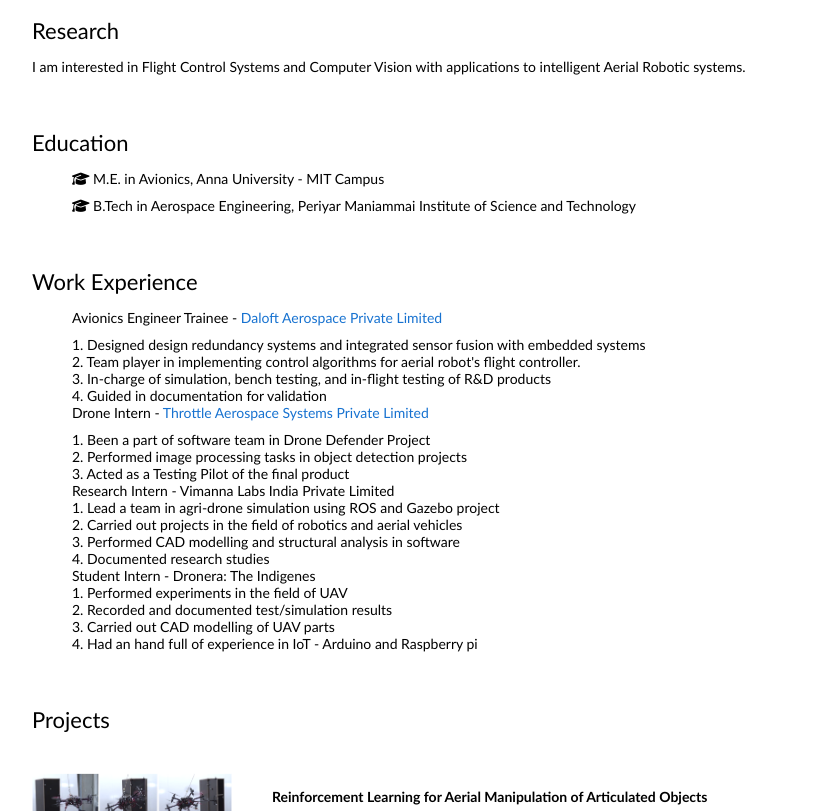
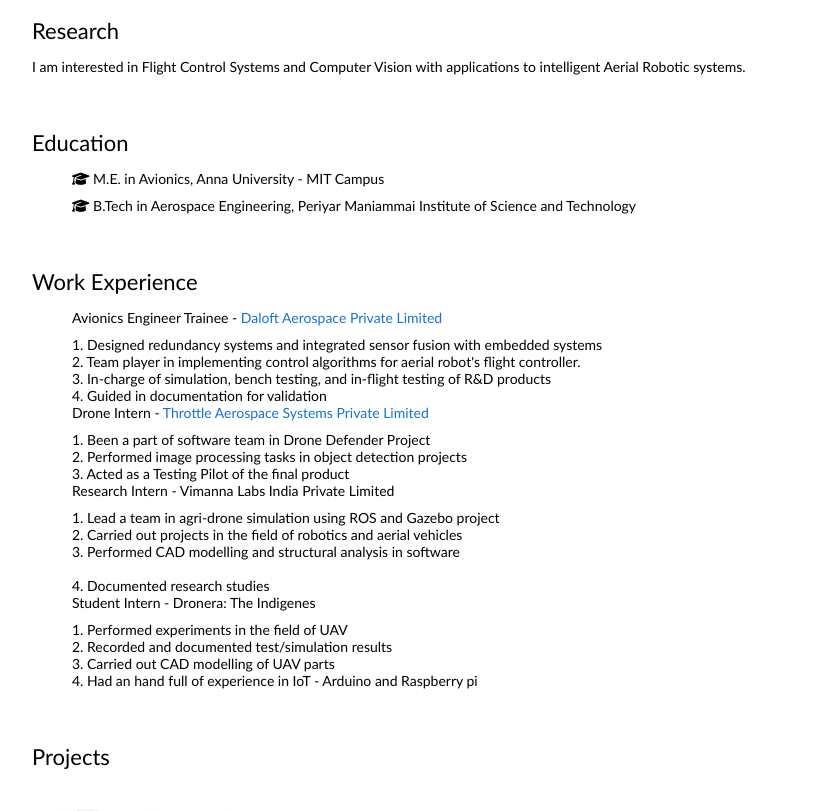
Before and after one commit to muruvijay99/muruvijay99.github.io, a plain HTML site: page index.html in a window 1280 px wide. Shown: the part 344-1155 px from the top of the page, without its empty margins (228-1051 px from the left). Drawn offline with Linux system fonts and the light colour scheme.

Commit message:
index.html

```diff
--- a/index.html
+++ b/index.html
@@ -90,7 +90,7 @@
 		<heading>Work Experience</heading>
                 <ul style="list-style-type: none;">
                   <li style="margin-bottom: 10px;">Avionics Engineer Trainee - <a href="https://www.daloftaerospace.com/">Daloft Aerospace Private Limited</a></li>
-                  <li style="margin-bottom: 0px;">1. Designed design redundancy systems and integrated sensor fusion with embedded systems</li>
+                  <li style="margin-bottom: 0px;">1. Designed redundancy systems and integrated sensor fusion with embedded systems</li>
 		  <li style="margin-bottom: 0px;">2. Team player in implementing control algorithms for aerial robot's flight controller.</li>
 		  <li style="margin-bottom: 0px;">3. In-charge of simulation, bench testing, and in-flight testing of R&D products</li>
 		  <li style="margin-bottom: 0px;">4. Guided in documentation for validation</li>
@@ -100,13 +100,13 @@
 		  <li style="margin-bottom: 0px;">2. Performed image processing tasks in object detection projects</li>
 		  <li style="margin-bottom: 0px;">3. Acted as a Testing Pilot of the final product</li>
 
-                  <li style="margin-bottom: 0px;">Research Intern - Vimanna Labs India Private Limited</li>
+                  <li style="margin-bottom: 10px;">Research Intern - Vimanna Labs India Private Limited</li>
                   <li style="margin-bottom: 0px;">1. Lead a team in agri-drone simulation using ROS and Gazebo project</li>
                   <li style="margin-bottom: 0px;">2. Carried out projects in the field of robotics and aerial vehicles</li>
 		  <li style="margin-bottom: 0px;">3. Performed CAD modelling and structural analysis in software</li>
-		  <li style="margin-bottom: 0px;">4. Documented research studies</li>
+		  <li style="margin-bottom: 0px;"><br>4. Documented research studies</br></li>
 
-		  <li style="margin-bottom: 0px;"></i></span>Student Intern - Dronera: The Indigenes </li>
+		  <li style="margin-bottom: 10px;">Student Intern - Dronera: The Indigenes </li>
                   <li style="margin-bottom: 0px;">1. Performed experiments in the field of UAV</li>
                   <li style="margin-bottom: 0px;">2. Recorded and documented test/simulation results</li>
 		  <li style="margin-bottom: 0px;">3. Carried out CAD modelling of UAV parts</li>
```
